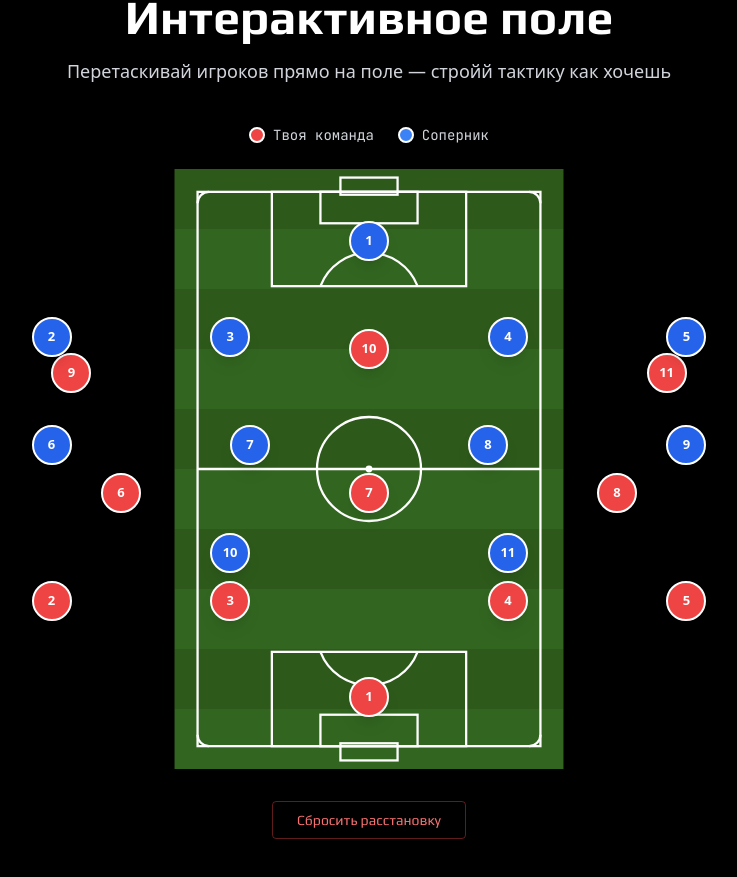
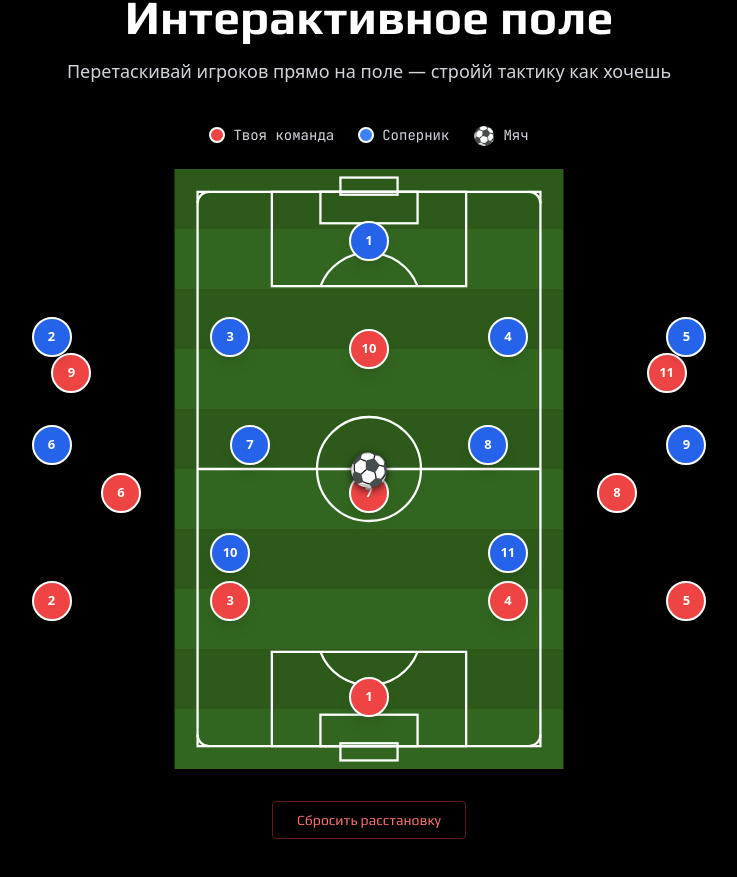
Before and after one commit to pr-poehali-dev/moonlit-journey-1, a React (Vite) app: page / in a window 1280 px wide. Shown: the part 1737-2614 px from the top of the page, without its empty margins (271-1008 px from the left). Built offline with nearby package versions, Linux system fonts and the light colour scheme.

Commit message:
⚽ Добавлена функция запроса

```diff
--- a/src/components/technology-section.tsx
+++ b/src/components/technology-section.tsx
@@ -6,6 +6,11 @@ type Player = {
   y: number
   number: number
   team: "home" | "away"
+}
+
+type Ball = {
+  x: number
+  y: number
 }
 
 const initialPlayers: Player[] = [
@@ -36,8 +41,11 @@ const initialPlayers: Player[] = [
   { id: 22, x: 64, y: 64, number: 11, team: "away" },
 ]
 
+const BALL_ID = -1
+
 export function TechnologySection() {
   const [players, setPlayers] = useState<Player[]>(initialPlayers)
+  const [ball, setBall] = useState<Ball>({ x: 50, y: 50 })
   const [dragging, setDragging] = useState<number | null>(null)
   const fieldRef = useRef<HTMLDivElement>(null)
 
@@ -45,39 +53,43 @@ export function TechnologySection() {
     setDragging(id)
   }
 
+  const getPos = (clientX: number, clientY: number) => {
+    if (!fieldRef.current) return { x: 50, y: 50 }
+    const rect = fieldRef.current.getBoundingClientRect()
+    return {
+      x: Math.max(2, Math.min(98, ((clientX - rect.left) / rect.width) * 100)),
+      y: Math.max(2, Math.min(98, ((clientY - rect.top) / rect.height) * 100)),
+    }
+  }
+
   const handleMouseMove = (e: React.MouseEvent) => {
-    if (dragging === null || !fieldRef.current) return
-    const rect = fieldRef.current.getBoundingClientRect()
-    const x = ((e.clientX - rect.left) / rect.width) * 100
-    const y = ((e.clientY - rect.top) / rect.height) * 100
-    setPlayers((prev) =>
-      prev.map((p) =>
-        p.id === dragging
-          ? { ...p, x: Math.max(2, Math.min(98, x)), y: Math.max(2, Math.min(98, y)) }
-          : p
-      )
-    )
+    if (dragging === null) return
+    const pos = getPos(e.clientX, e.clientY)
+    if (dragging === BALL_ID) {
+      setBall(pos)
+    } else {
+      setPlayers((prev) => prev.map((p) => p.id === dragging ? { ...p, ...pos } : p))
+    }
   }
 
   const handleTouchMove = (e: React.TouchEvent) => {
-    if (dragging === null || !fieldRef.current) return
+    if (dragging === null) return
     e.preventDefault()
     const touch = e.touches[0]
-    const rect = fieldRef.current.getBoundingClientRect()
-    const x = ((touch.clientX - rect.left) / rect.width) * 100
-    const y = ((touch.clientY - rect.top) / rect.height) * 100
-    setPlayers((prev) =>
-      prev.map((p) =>
-        p.id === dragging
-          ? { ...p, x: Math.max(2, Math.min(98, x)), y: Math.max(2, Math.min(98, y)) }
-          : p
-      )
-    )
+    const pos = getPos(touch.clientX, touch.clientY)
+    if (dragging === BALL_ID) {
+      setBall(pos)
+    } else {
+      setPlayers((prev) => prev.map((p) => p.id === dragging ? { ...p, ...pos } : p))
+    }
   }
 
   const stopDrag = () => setDragging(null)
 
-  const reset = () => setPlayers(initialPlayers)
+  const reset = () => {
+    setPlayers(initialPlayers)
+    setBall({ x: 50, y: 50 })
+  }
 
   return (
     <section id="technology" className="py-20 bg-black">
@@ -91,7 +103,7 @@ export function TechnologySection() {
           </p>
         </div>
 
-        <div className="flex justify-center gap-6 mb-6 text-sm">
+        <div className="flex justify-center gap-6 mb-6 text-sm flex-wrap">
           <div className="flex items-center gap-2">
             <div className="w-4 h-4 rounded-full bg-red-500 border-2 border-white" />
             <span className="text-gray-300 font-space-mono">Твоя команда</span>
@@ -99,6 +111,10 @@ export function TechnologySection() {
           <div className="flex items-center gap-2">
             <div className="w-4 h-4 rounded-full bg-blue-500 border-2 border-white" />
             <span className="text-gray-300 font-space-mono">Соперник</span>
+          </div>
+          <div className="flex items-center gap-2">
+            <span className="text-lg leading-none">⚽</span>
+            <span className="text-gray-300 font-space-mono">Мяч</span>
           </div>
         </div>
 
@@ -165,6 +181,26 @@ export function TechnologySection() {
             <path d="M 640 990 A 20 20 0 0 1 620 1010" fill="none" stroke="white" strokeWidth="4" />
           </svg>
 
+          {/* Ball */}
+          <div
+            className="absolute flex items-center justify-center cursor-grab active:cursor-grabbing"
+            style={{
+              left: `${ball.x}%`,
+              top: `${ball.y}%`,
+              transform: "translate(-50%, -50%)",
+              zIndex: dragging === BALL_ID ? 50 : 20,
+              touchAction: "none",
+              fontSize: "clamp(18px, 3.5vw, 32px)",
+              lineHeight: 1,
+              filter: dragging === BALL_ID ? "drop-shadow(0 0 8px white)" : "drop-shadow(0 2px 4px rgba(0,0,0,0.8))",
+              transition: "filter 0.15s",
+            }}
+            onMouseDown={() => handleMouseDown(BALL_ID)}
+            onTouchStart={() => handleMouseDown(BALL_ID)}
+          >
+            ⚽
+          </div>
+
           {/* Players */}
           {players.map((player) => (
             <div
```
